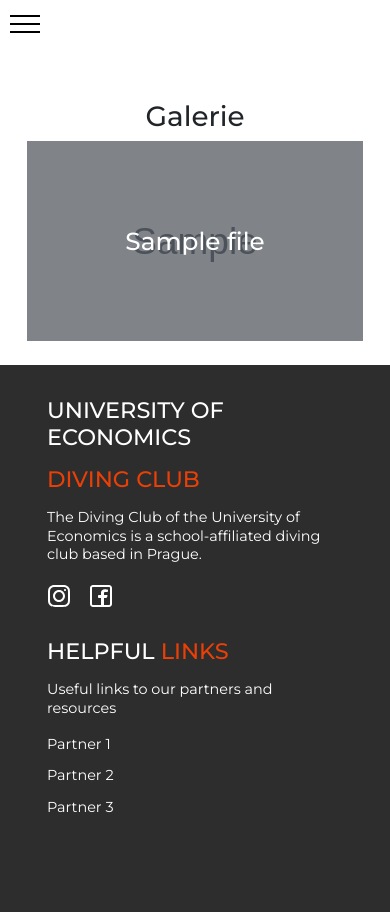
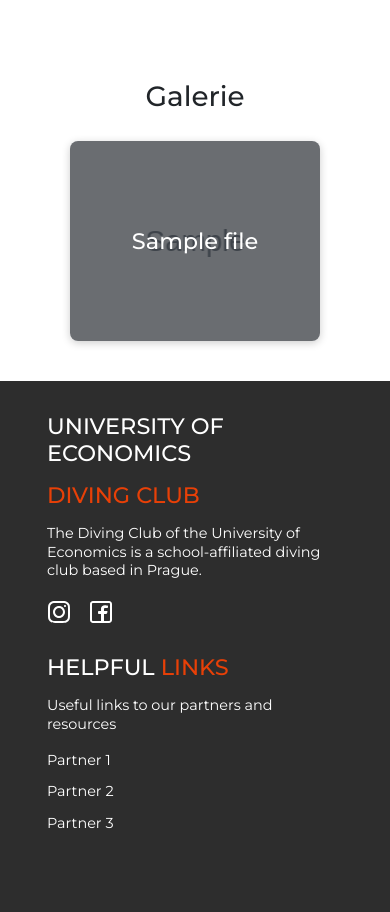
Before and after one commit to SimonHlavsa/Nautilus, a Django app: page /gallery/ in a window 390 px wide. Before the commit the page ends 813 px from the top, so only its background shows below. Run offline with Django 5.2, Linux system fonts and the light colour scheme; tables that the repository leaves empty hold one stand-in row (values such as "Sample post"); grey boxes marked "Sample" are stand-in pictures; a database or web service that is not in the repository returns one stand-in record (values such as "Sample title"); data that the repository does not hold is empty; some libraries are stand-ins or nearby versions.

Commit message:
phone format, gallery styling

```diff
--- a/main/forms.py
+++ b/main/forms.py
@@ -45,7 +45,7 @@
     first_name = forms.CharField(label=_("First Name"), max_length=100)
     last_name = forms.CharField(label=_("Last Name"), max_length=100)
     email = forms.EmailField(label=_("School email"), max_length=100)
-    phone = forms.CharField(label=_("Phone number"), max_length=100)
+    phone = forms.CharField(label=_("Phone number"), max_length=16)
 
     certification_level = forms.ChoiceField(
         label=_("Highest Diver Certification"),
@@ -63,11 +63,11 @@
         )
     )
 
-    def clean_email(self):
-        email = self.cleaned_data.get('email')
-        if not email.endswith('@vse.cz'):
-            raise forms.ValidationError(_("The email address must end with '@vse.cz'."))
-        return email
+    # def clean_email(self):
+        # email = self.cleaned_data.get('email')
+        # if not email.endswith('@vse.cz'):
+        #     raise forms.ValidationError(_("The email address must end with '@vse.cz'."))
+        # return email
 
     def clean_certification_proof_files(self):
         files = self.cleaned_data.get('certification_proof_files')
--- a/main/static/main/css/gallery.css
+++ b/main/static/main/css/gallery.css
@@ -1,14 +1,29 @@
-/* Styles for the folder card */
+.gallery-wrapper {
+    display: flex;
+    flex-wrap: wrap;
+    gap: 20px;
+    justify-content: center;
+    padding: 20px;
+    max-width: 1200px;
+    margin: 0 auto;
+}
+
 .folder-card {
     position: relative;
+    width: 250px;
     height: 200px;
-    background-size: cover;        /* Ensures the image covers the container */
-    background-position: center;   /* Centers the image */
-    background-repeat: no-repeat;  /* Prevents image tiling */
+    background-size: cover;
+    background-position: center;
+    border-radius: 8px;
+    box-shadow: 0 2px 8px rgba(0,0,0,0.2);
+    transition: transform 0.3s ease;
     overflow: hidden;
 }
 
-/* Add light darkening over the image using ::before pseudo-element */
+.folder-card:hover {
+    transform: scale(1.03);
+}
+
 .folder-card::before {
     content: '';
     position: absolute;
@@ -16,26 +31,24 @@
     left: 0;
     width: 100%;
     height: 100%;
-    background-color: rgba(0, 0, 0, 0.4); /* Light darkening */
+    background-color: rgba(0,0,0,0.5);
     transition: background-color 0.3s ease;
-    z-index: 1; /* Place behind the overlay */
+    z-index: 1;
 }
 
-/* Increase darkening on hover */
 .folder-card:hover::before {
-    background-color: rgba(0, 0, 0, 0.6); /* Darker on hover */
+    background-color: rgba(0,0,0,0.7);
 }
 
-/* Link fills the entire card */
 .folder-card a {
     position: relative;
     display: block;
     width: 100%;
     height: 100%;
-    z-index: 2; /* Above the darkening overlay */
+    z-index: 2;
+    text-decoration: none;
 }
 
-/* Overlay to center the text */
 .folder-card .overlay {
     position: absolute;
     top: 0;
@@ -45,18 +58,19 @@
     display: flex;
     align-items: center;
     justify-content: center;
-    z-index: 3; /* Above all other elements */
+    z-index: 3;
 }
 
-/* Text styling */
 .folder-card h2 {
     color: white;
     text-align: center;
     margin: 0;
+    font-size: 1.4rem;
+    font-weight: 500;
     transition: color 0.3s ease;
+    padding: 0 10px;
 }
 
-/* Change text color on hover */
 .folder-card:hover h2 {
-    color: #e84007; /* Change to desired color on hover */
+    color: #e84007;
 }
--- a/main/static/main/css/styles.css
+++ b/main/static/main/css/styles.css
@@ -1,40 +1,45 @@
-/* styles.css */
+html, body {
+    height: 100%;
+    margin: 0;
+    padding: 0;
+}
 
-/* =========================================
-   General Styles
-========================================= */
-
-/* Body Styles */
 body {
+    display: flex;
+    flex-direction: column;
+    min-height: 100vh;
     font-family: 'Montserrat', sans-serif;
     font-weight: 400;
     font-size: 13px;
 }
 
-main {
-   margin-top: 100px !important;
+.site-content {
+    flex: 1;
+    padding-top: 80px !important; /* Default for pages except home, home.css will override */
+    margin-bottom: 20px !important;
 }
 
-/* Custom Container */
-.custom-container {
-    max-width: 960px; /* Set desired width */
-    margin: 0px auto;
-    padding-left: 15px;
-    padding-right: 15px;
+footer {
+    margin-top: auto;
+    background-color: rgb(45,45,45);
+    padding: 2rem;
+    color: white;
 }
 
-/* =========================================
-   Navigation Styles
-========================================= */
+.custom-container {
+    max-width: 960px;
+    margin: 0 auto;
+    padding: 0 15px;
+}
 
-/* General Navbar Styles */
+/* Navbar */
 .custom-navbar {
     background-color: #000000;
-    font-weight: 500; /* Medium */
+    font-weight: 500;
 }
 
 .navbar-container {
-    max-width: 960px; /* Set desired width */
+    max-width: 960px;
     margin: 0 auto;
     padding: 10px 15px;
 }
@@ -113,13 +117,6 @@
     left: 0;
 }
 
-/* Navbar toggler icon */
-.navbar-toggler-icon,
-.navbar-toggler-icon::before,
-.navbar-toggler-icon::after {
-    background-color: #000; /* Nastavit na černou */
-}
-
 .navbar-toggler-icon::before {
     top: -8px;
 }
--- a/main/templates/main/base.html
+++ b/main/templates/main/base.html
@@ -13,8 +13,7 @@
     {% block extra_head %}{% endblock %}
 </head>
 <body>
-
-    <!-- Hamburger Menu Icon (Moved outside navbar) -->
+    <!-- Menu Icon -->
     <button class="navbar-toggler" type="button" id="sidebarToggle">
         <span class="navbar-toggler-icon"></span>
     </button>
@@ -83,7 +82,7 @@
             </li>
         </ul>
         <hr class="sidebar-divider">
-    <!-- Jazykový přepínač v sidebaru -->
+        <!-- Language Switcher in Sidebar -->
         <form id="language-form-sidebar" action="{% url 'set_language' %}" method="post">
             {% csrf_token %}
             <input type="hidden" name="next" value="{{ request.path }}">
@@ -99,13 +98,11 @@
     <!-- Overlay -->
     <div id="overlay"></div>
 
-    <!-- Main content -->
     {% block header %}{% endblock %}
-    <main class="custom-container">
+    <main class="custom-container site-content">
         {% block content %}{% endblock %}
     </main>
 
-<!-- Footer -->
     <footer>
         <div class="custom-container">
             <div class="row">
@@ -113,7 +110,6 @@
                     <h5>{% trans "UNIVERSITY OF ECONOMICS" %}</h5>
                     <h6 class="h-color">{% trans "DIVING CLUB" %}</h6>
                     <p>{% trans "The Diving Club of the University of Economics is a school-affiliated diving club based in Prague." %}</p>
-                <!-- Social Media Icons -->
                     <div class="social-icons">
                     <!-- Instagram Icon -->
                     <a href="https://www.instagram.com/nautilus_vse/" target="_blank" aria-label="Instagram">
@@ -136,9 +132,7 @@
             <div class="col-md-6">
                 <h5>{% trans "HELPFUL" %} <span class="h-color">{% trans "LINKS" %}</span></h5>
                 <p>{% trans "Useful links to our partners and resources" %}</p>
-                <!-- Links to Partners -->
                 <ul class="list-unstyled">
-                    <!-- Add links to your partners here -->
                     <li><a href="#">Partner 1</a></li>
                     <li><a href="#">Partner 2</a></li>
                     <li><a href="#">Partner 3</a></li>
@@ -148,11 +142,9 @@
     </div>
 </footer>
 
-
-
-
 <!-- Bootstrap JS -->
 <script src="https://cdn.jsdelivr.net/npm/bootstrap@5.3.0/dist/js/bootstrap.bundle.min.js"></script>
+<!-- Base JS -->
 <script src="{% static 'main/js/base.js' %}"></script>
 {% block extra_scripts %}{% endblock %}
 </body>
--- a/main/templates/main/gallery.html
+++ b/main/templates/main/gallery.html
@@ -6,11 +6,10 @@
 {% endblock %}
 
 {% block content %}
+
 <h1 class="text-center">Galerie</h1>
-<div class="container">
-    <div class="row">
+<div class="gallery-wrapper">
     {% for folder in folders %}
-            <div class="col-md-4 mb-4">
         <div class="folder-card" style="background-image: url('{{ folder.thumbnailLink }}');">
             <a href="{% url 'gallery_detail' folder.id %}">
                 <div class="overlay">
@@ -18,9 +17,7 @@
                 </div>
             </a>
         </div>
-            </div>
     {% endfor %}
-    </div>
 </div>
 
 {% endblock %}
--- a/main/templates/main/gallery_detail.html
+++ b/main/templates/main/gallery_detail.html
@@ -6,11 +6,11 @@
 {% endblock extra_head %}
 
 {% block content %}
-<h1>Fotografie</h1>
+<h1 class="text-center">Galerie</h1>
 <div class="photos">
-    {% for photo in photos %}
+    {% for image in images %}
         <div class="photo">
-            <img src="{{ photo.thumbnailLink }}" alt="{{ photo.name }}">
+            <img src="{{ image.high_res_link }}" alt="{{ image.name }}">
         </div>
     {% endfor %}
 </div>
--- a/main/views.py
+++ b/main/views.py
@@ -102,18 +102,21 @@
     images to display the first image as a thumbnail. The results are cached
     for optimization.
     """
+    refresh = request.GET.get('refresh', None)
+
     root_folder_id = os.environ.get('GOOGLE_FOLDER_ID')
-    folders = get_folders(root_folder_id)  # pokusí se načíst z cache, jinak z API
+    folders = get_folders(root_folder_id, refresh=bool(refresh))
     enhanced_folders = []
 
     for folder in folders:
-        images = get_images_in_folder(folder['id'])  # Z cache nebo API
+        images = get_images_in_folder(folder['id'], refresh=bool(refresh))
         first_image = images[0] if images else None
         thumbnail_link = first_image.get('thumbnailLink') if first_image else None
+        high_res_link = thumbnail_link.replace("s220", "s800")
         enhanced_folders.append({
             'id': folder['id'],
             'name': folder['name'],
-            'thumbnailLink': thumbnail_link
+            'thumbnailLink': high_res_link
         })
 
     return render(request, 'main/gallery.html', {'folders': enhanced_folders})
@@ -125,8 +128,19 @@
     This view retrieves images from the specified folder using cache or API
     and renders them in the gallery detail template.
     """
-    photos = get_images_in_folder(folder_id)  # Načte obrázky z cache nebo API
-    return render(request, 'main/gallery_detail.html', {'photos': photos})
+    refresh = request.GET.get('refresh', None)
+
+    images = get_images_in_folder(folder_id, refresh=bool(refresh))
+    enhanced_folders = []
+    for img in images:
+        thumbnail_link = img.get('thumbnailLink') if img else None
+        high_res_link = thumbnail_link.replace("s220", "s800")
+        enhanced_folders.append({
+            'name': img['name'],
+            'high_res_link': high_res_link
+        })
+
+    return render(request, 'main/gallery_detail.html', {'images': enhanced_folders})
 
 def contacts(request):
     """
```
Also changed, not shown: other parts of main/static/main/css/styles.css (+18 -52 lines), main/drive_utils.py (+12 -8 lines), main/static/main/css/gallery_detail.css (+24 -4 lines), main/static/main/css/home.css (+18 -19 lines), main/static/main/js/phone.js (added, +27 -0 lines), main/templates/main/registration.html (+6 -2 lines). Lines whose indentation alone changed are shown as unchanged.
